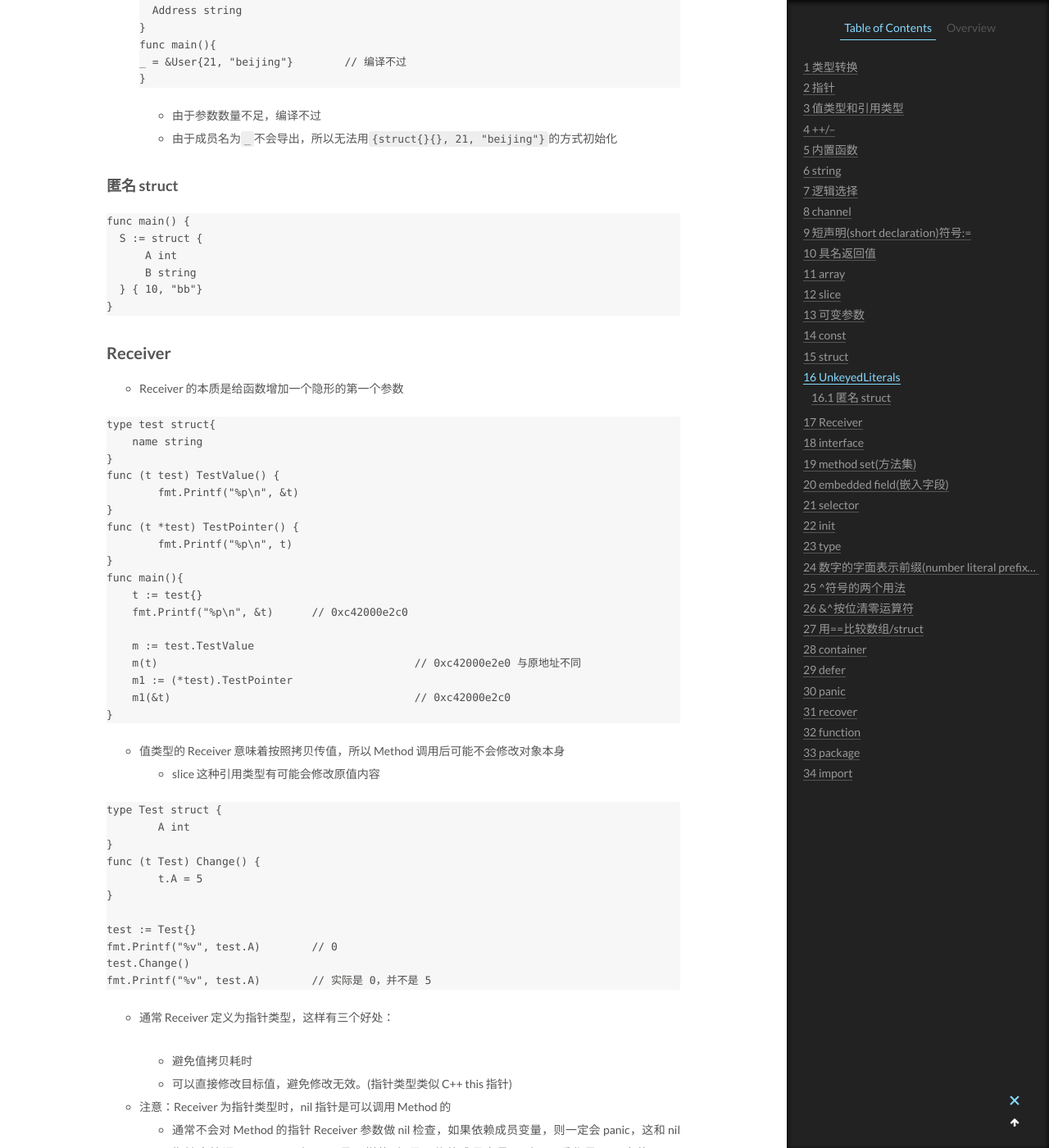
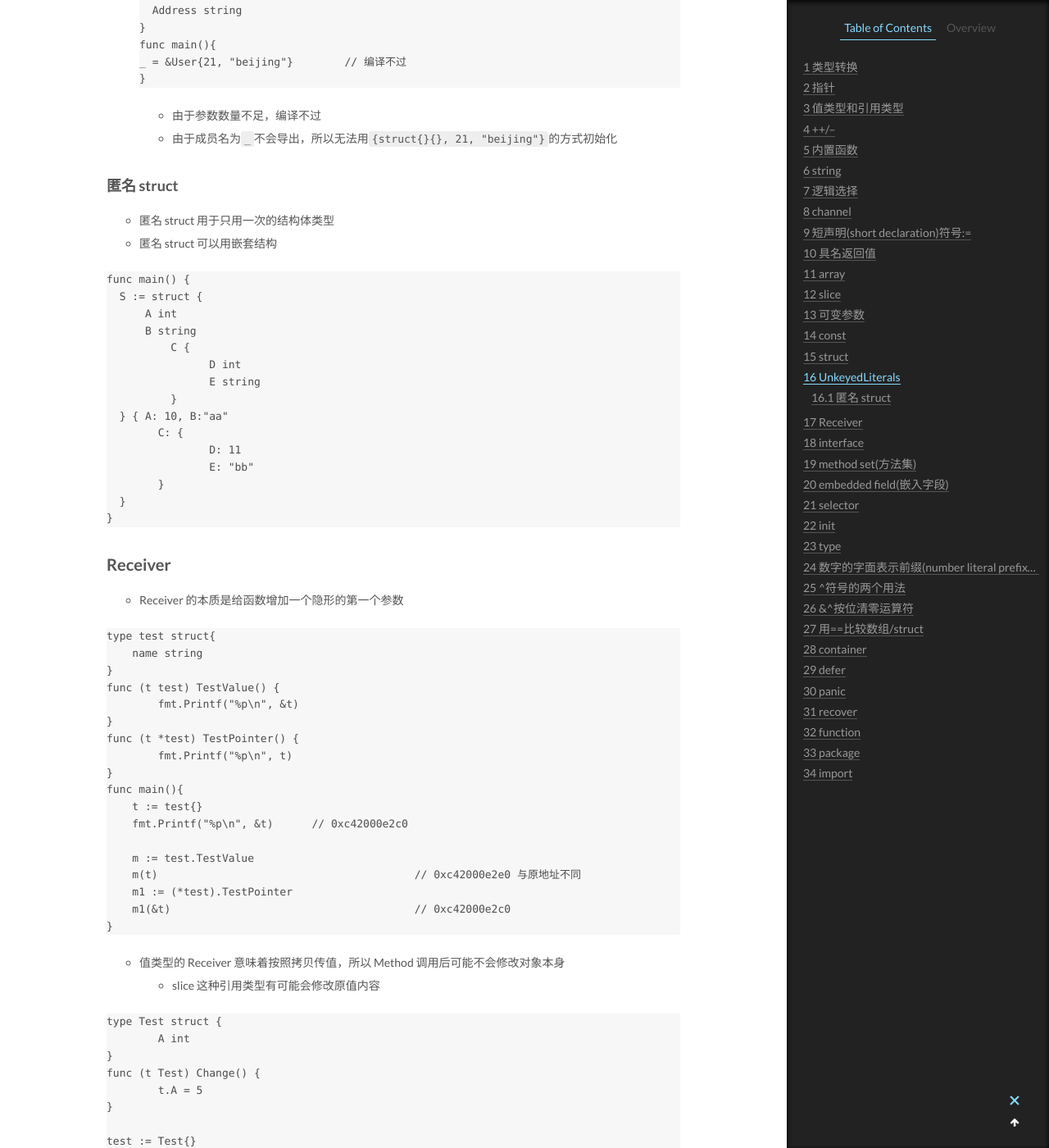
Before and after one commit to CodeHunter2006/CodeHunter2006.github.io, a Jekyll site: the page built from _posts/2018-11-28-Go_Syntax.md, in a window 1280 px wide and 1400 px high, scrolled down 13471 px. Shown: the whole window at 82% size. Built offline with Jekyll 4.4.1, drawn with Linux system fonts in a browser that asks for light colours.

Commit message:
doc: add contents

````diff
--- a/_posts/2018-11-28-Go_Syntax.md
+++ b/_posts/2018-11-28-Go_Syntax.md
@@ -591,12 +591,24 @@ func main() {
 
 ### 匿名 struct
 
+- 匿名 struct 用于只用一次的结构体类型
+- 匿名 struct 可以用嵌套结构
+
 ```Go
 func main() {
   S := struct {
       A int
       B string
-  } { 10, "bb"}
+	  C {
+		D int
+		E string
+	  }
+  } { A: 10, B:"aa"
+	C: {
+		D: 11
+		E: "bb"
+	}
+  }
 }
 ```
 
````
Also changed, not shown: _posts/2019-12-28-Go_Package.md (+2 -0 lines), _posts/2023-01-07-Python_Syntex.md (+11 -0 lines).
